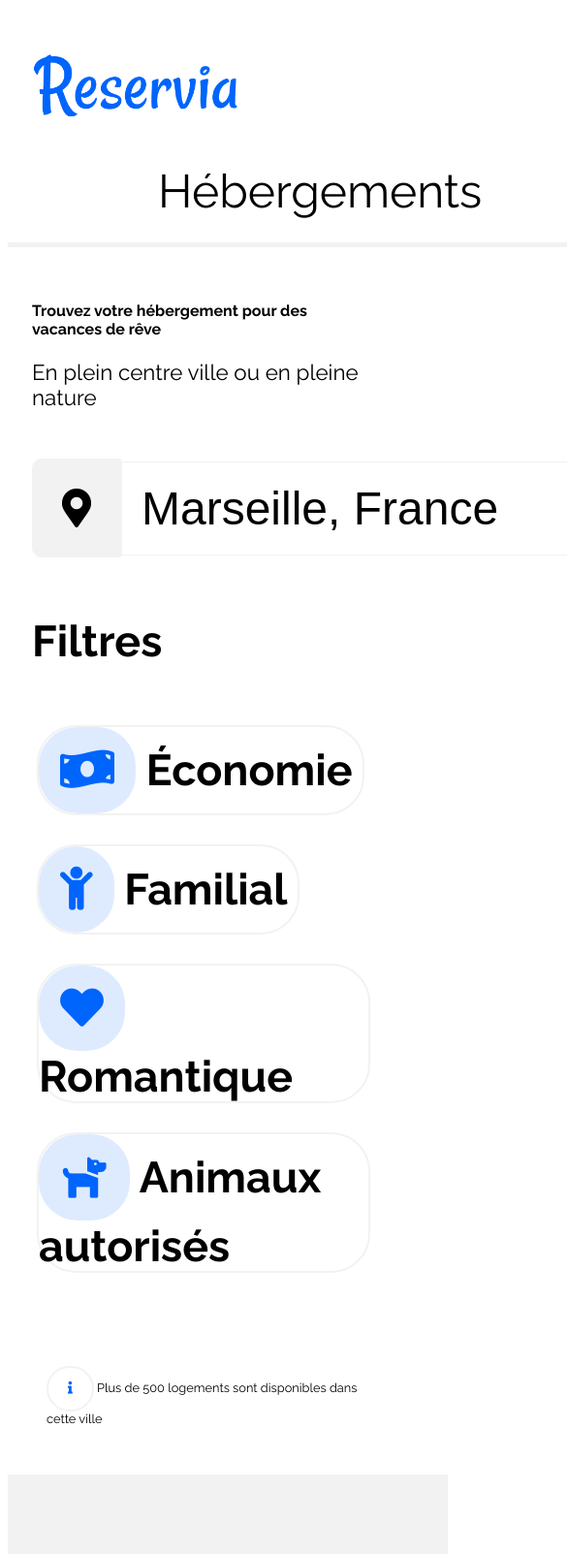
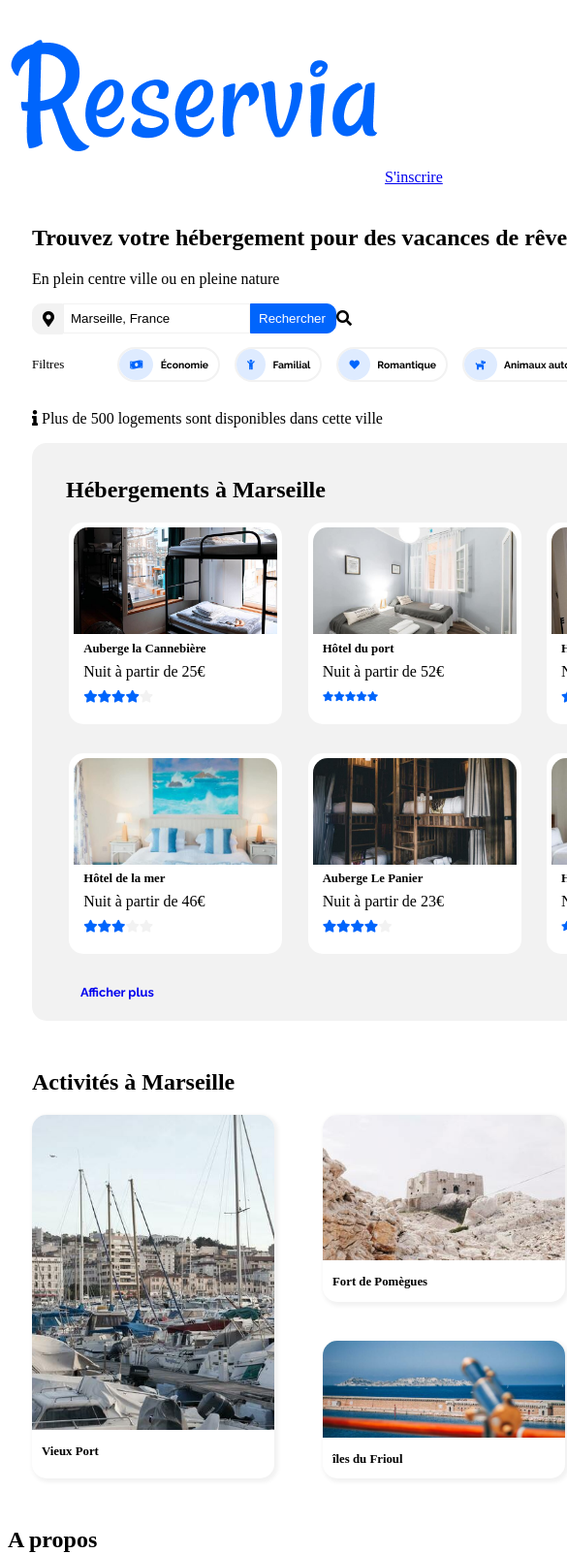
Before and after one commit to ledad33/projet2, a plain HTML site: page index.html in a window 390 px wide. Shown: the top 1603 px of the page at 97% size, 585 px wide, since content can reach past the window. Drawn offline with Linux system fonts and the light colour scheme.

Commit message:
[Update]

```diff
--- a/css/style.css
+++ b/css/style.css
@@ -1,3 +1,7 @@
+
+/* Design général */
+
+/*! Generated by Font Squirrel (https://www.fontsquirrel.com) on July 26, 2021 */
 
 @font-face{
     font-family: 'Raleway';
@@ -17,70 +21,78 @@
     font-weight: normal;
     font-style: normal;
 }
-/* --- */
-body{
-	font-family: 'Raleway';
-}
-body p{
-	font-size: 0.8em;
-}
-a{
-	text-decoration: none;
-}
-h2{
-	font-family: 'Raleway Bold';
-	font-size: 1em;
-}
-span{
-	font-weight: bold;
-}
-#bloc-page{
+
+/*! Generated by Font Squirrel (https://www.fontsquirrel.com) on July 26, 2021 */
+
+#bloc-page
+{
 	width: 1200px;
 	margin: auto;
 }
-/* en-tête */
-header{
+
+/* Entête de page */
+
+header
+{
     display: flex;
     justify-content: space-between;
     align-items: flex-end;
-	padding-top: 30px;
 }
-/* logo */
-#logo{
-	margin-left: 25px;
+
+#Logo
+{
+    Display: flex ;
+    flex-direction: row;
+    align-items: baseline;
 }
-#logo img{
-	height: 40px;
-	width: 90px;
+
+#Logo img
+{
+    width: 80px;
+    height: auto;
 }
-#logo a{
-	visibility: hidden;
+
+.slogan
+{
+    font-size: 1em;
 }
-/* navigation */
-nav ul{
+
+.sous_titre
+{
+    font-size: 0.6em;
+}
+
+
+/* Navigation */
+
+
+nav ul
+{
+    list-style-type: none;
     display: flex;
-	list-style-type: none;
-	margin-right: 25px;
 }
-nav a{
-	font-size: 1em;
-	color: black;
-	margin-top : 30px;
-	padding-top: 30px;
-	padding: 30px 15px 0px 15px;
+
+nav li
+{
+       margin-right: 15px;
+       align-items:center;
 }
-nav a:hover{
+
+nav a
+{
+    font-size: 1.1em;
     color: #0065FC;
-	border-top: 2px solid #0065FC;
+    padding-bottom: 3px;
+    text decoration: none;
 }
-.inscription{
-	color: #0065FC;
-	font-weight: bold;
+
+nav a:hover
+{
+    color: rgb(166, 255, 0);
 }
-.inscription:hover{
-	border: 0px;
-}
-/* --- */
+
+/* Before section */
+
 #before-section{
 	margin-left: 25px;
 }
@@ -98,9 +110,7 @@ nav a:hover{
 	border: 1px solid #F2F2F2;
 	border-radius: 10px 0px 0px 10px;
 }
-.search_icon i{
-	visibility: hidden;
-}
+
 #search input{
 	padding: 7px;
 	border: 1px solid #F2F2F2;
@@ -115,18 +125,19 @@ nav a:hover{
 #search p{
 	display: none;
 }
-/* filtres */
 #filtre-group{
-	margin-top: 15px;
+    display: flex;
+    list-style-type: none;
+    align-items:center;
+    vertical-align: baseline;
+    font-size:small
+}
+
+#filtre-group ul{
     display: flex;
     align-items: center;
 }
-#filtre-group p{
-	font-family: 'Raleway Bold';
-}
-#filtre-group ul{
-	display: flex;
-}
+
 #filtre-group li{
 	list-style-type: none;
 	color: black;
@@ -150,14 +161,9 @@ nav a:hover{
 	padding: 9px;
 	margin-right: 5px;
 }
-/* information */
-#info i{
-	color: #0065FC;
-	border: 2px solid #F2F2F2;
-	border-radius: 30px;
-	padding: 5px 8px 5px 8px;
-}
-/* section hébergements */
+
+/* Section 1 */
+
 #first-section{
 	display: flex;
 	margin-bottom: 50px;
@@ -174,10 +180,8 @@ nav a:hover{
 	margin-left: 25px;
 	font-family: 'Raleway Bold';
 	font-size: 0.8em;
-	text-decoration: black;
-	color: black;
+	text-decoration: none;
 }
-
 .title_hebergements{
 	margin-left: 10px;
 }
@@ -198,7 +202,7 @@ nav a:hover{
 	height: 110px;
 	width: 210px;
 	object-fit: cover;
-	position: auto;
+	position: 50% 50%;
 	border-radius: 15px 15px 0px 0px;
 }
 #min-hebergements h2{
@@ -219,7 +223,8 @@ nav a:hover{
 #min-hebergements p i:last-of-type{
 	color: #F2F2F2;
 }
-/* section populaire */
+/* Aside */
+
 aside{
 	flex: 1.2;
 	position: relative;
@@ -228,11 +233,13 @@ aside{
 	padding: 15px 20px 15px 20px;
 	margin-right: 25px;
 	}
+
 	#title-populaires{
 	display: flex;
 	justify-content: space-between;
 	align-items: center;
 	}
+
 	#min-populaires img {
 	height: 110px;
 	width: 110px;
@@ -264,11 +271,8 @@ aside{
 	font-size: 0.7em;
 	color: #0065FC;
 	}
-.stars{
-	font-size: 0.8em;
-	margin-left: -15px;
-}
-/* section activités */
+/* Section 2	 */
+
 .title_activites{
 	margin-left: 25px;
 }
@@ -279,6 +283,7 @@ aside{
 }
 #activites h2{
 	margin-left: 10px;
+	font-size: 0.8em;
 }
 .activites_solo{
 	height: 375px;
@@ -313,274 +318,56 @@ aside{
 	object-fit: cover;
 	border-radius: 15px 15px 0px 0px;
 }
-/* pied de page */
-footer{
-	width: 1250px;
-	margin: auto;
+
+
+
+/* Footer - pied de page */
+
+#footerbloc {
+
     display: flex;
-	text-decoration: none;
-	padding: 15px;
+	justify-content:space-between;
+	width: 1200px;
 	background-color: #F2F2F2;
-}
-footer div{
-	margin-left: 40px;
-	margin-right: 160px;
-}
-footer h2, footer p{
-	color: black;
-	text-decoration: none;
-}
-/* mobile */
-@media screen and (max-width: 480px){
-	h2{
-		font-size: 1.0em;
-			}
-	#bloc-page{
-		width: auto;
-	}
-	#logo{
-		display: flex;
-		align-items: center;
-		margin-bottom: 15px;
-	}
-	#logo img{
-		height: 100px;
-		width: auto;
-	}
-	#logo a{
-		margin-left: 500px;
-		font-size: 2.8em;
-		visibility: visible;
-		color: #0065FC;
-		font-weight: bold;
-	}
-	header{
-		flex-direction: column;
-		align-items: flex-start;
-	}
-	nav ul{
-		padding-right: 200px;
-		padding-bottom: 25px;
-		border-bottom: 5px solid #F2F2F2;
-	}
-	nav a{
-		margin-left: 100px;
-		font-size: 3em;
-	}
-	nav a:hover{
-		color: #0065FC;
-		border-top: 0px;
-	}
-	.inscription{
-		display: none;
-	}
-	#description p{
-		font-size: 1.4em;
-	}
-	#search{
-		margin-top: 50px;
-	}
-	#search input{
-		font-size: 3em;
-		padding: 20px;
-	}
-	#search i{
-		font-size: 2.5em;
-		padding: 30px;
-	}
-	.search_icon i{
-		visibility: visible;
-		color: white;
-		background-color: #0065FC;
-		border: 1px solid #0065FC;
-		border-radius: 10px 10px 10px 10px;
-	}
-	#search button{
-		display: none;
-	}
-	#filtre-group{
-		flex-direction: column;
-		align-items: flex-start;
-	}
-	#filtre-group p{
-		font-size: 2.8em;
-	}
-	#filtre-group ul{
-		flex-wrap: wrap;
-		margin-left: -50px;
-	}
-	#filtre-group li{
-		margin-bottom: 30px;
-		border-radius: 40px;
-		font-size: 2.8em;
-	}
-	#filtre-group i{
-		padding: 20px;
-		border-radius: 40px;
-		margin: auto;
-	}
-	#info{
-		margin: 50px 0px 50px 0px;
-	}
-	#info i{
+	border-radius: 15px;
 	padding: 15px 20px 15px 20px;
-	}
-	#info p{
-		margin-left: 15px;
-	}
-	#first-section{
-		flex-direction: column-reverse;
-	}
-	#hebergements{
-		background-color: white;
-	}
-	.title_hebergements{
-		margin-left: 40px;
-		font-size: 3.5em;
-	}
-	#hebergements a{
-		margin-left: 40px;
-		font-size: 1.0em;
-	}
-	#min-hebergements article{
-		margin-left: 80px;
-		height: auto;
-		width: auto;
-		padding: 10px;
-		border-radius: 40px;
-		line-height: 1em;
-		box-shadow: 10px 10px 15px 10px #F2F2F2;
-	}
-	#min-hebergements img{
-		height: 350px;
-		width: 850px;
-		border-radius: 40px 40px 0px 0px;
-	}
-	#min-hebergements h2{
-		margin-left: 10px;
-		font-size: 1.5em;
-	}
-	#min-hebergements p{
-		margin-left: 10px;
-	}
-	#min-hebergements i{
-		margin-bottom: 10px;
-	}
-	aside{
-		width: 100%;
-		margin: auto;
-		padding: 40px;
-		border-radius: 0px;
-	}
-	#title-populaires h2, #title-populaires i{
-		font-size: 3em;
-	}
-	#min-populaires article{
-		margin: auto;
-		width: 850px;
-		margin-bottom: 30px;
-		padding: 10px;
-		border-radius: 40px;
-	}
-	#min-populaires img{
-		height: 350px;
-		width: 350px;
-		border-radius: 40px 0px 0px 40px;
-	}
-	#min-populaires h2{
-		font-size: 2.8em;
-	}
-	#min-populaires p{
-		font-size: 2.5em;
-	}
-	#min-populaires i{
-		margin-top: 100px;
-	}
-	.stars{
-		font-size: 2.5em;
-	}
-	#activites{
-		margin-left: 40px;
-		width: 100%;
-		flex-direction: column;
-		justify-content: center;
-		align-items: center;
-	}
-	.title_activites{
-		margin-left: 100px;
-		margin-bottom: 50px;
-	}
-	#activites h2{
-		margin-left: 40px;
-	}
-	.activites_solo, .activites_duo div{
-		height: auto;
-		width: 850px;
-		margin-bottom: 50px;
-		border-radius: 40px;
-		line-height: 1em;
-		box-shadow: 10px 10px 15px 10px #F2F2F2;
+	margin-right: 25px;
+
 }
 
-	.activites_solo img, .activites_duo img{
-		height: 350px;
-		width: 850px;
-		border-radius: 40px 40px 0px 0px;
+/* Footer - Titre de menu */
+
+.bloc-footer h1 {
+	font-family: 'Raleway Bold';
+	font-size: 0.8em;
 }
-	footer{
-		width: 100%;
-		padding-right: 50px;
+
+/* Footer - Navigation */
+
+.bloc-footer a
+{
+
+	display: flex;
+	font-family: 'Raleway';
+	color: black ;
+	font-size: 0.8em;
+	margin-right: 15px;
+	align-items: left;
+	text-decoration: rgb(36, 243, 17);
 	flex-direction: column;
-		align-items: flex-start;
-		font-size: 1.3em;
+	vertical-align: middle;
 }
+
+
+.bloc-footer nav a
+{
+    font-size: 1.1em;
+    color: #000000;
+    padding-bottom: 3px;
+    text decoration: none;
 }
-/* tablette */
-@media screen and (min-width: 480px) and (max-width: 991px){
-	#bloc-page{
-		width: auto;
+
+.bloc-footer nav a:hover
+{
+    color: blue;
 }
-	#logo img{
-		height: 100px;
-		width: auto;
-	}
-	#logo img{
-		height: 70px;
-		width: auto;
-	}
-	aside{
-		margin: auto;
-	}
-	#min-hebergements img{
-		width: 250px;
-	}
-	#min-hebergements h2{
-		font-size: 1.2em;
-	}
-	#min-populaires h2{
-		font-size: 1.2em;
-	}
-	#min-populaires img{
-		height: 150px;
-		width: 250px;
-		border-radius: 15px 15px 0px 0px;
-	}
-	.stars{
-		padding-bottom: 10px;
-	}
-	#activites{
-		flex-wrap: wrap;
-	}
-	#activites article{
-		margin-bottom: 25px;
-	}
-	.activites_solo img{
-		width: 400px;
-	}
-	footer{
-		width: auto;
-	}
-	footer div{
-		margin: auto;
-	}
-}
```
Lines whose indentation alone changed are shown as unchanged.
